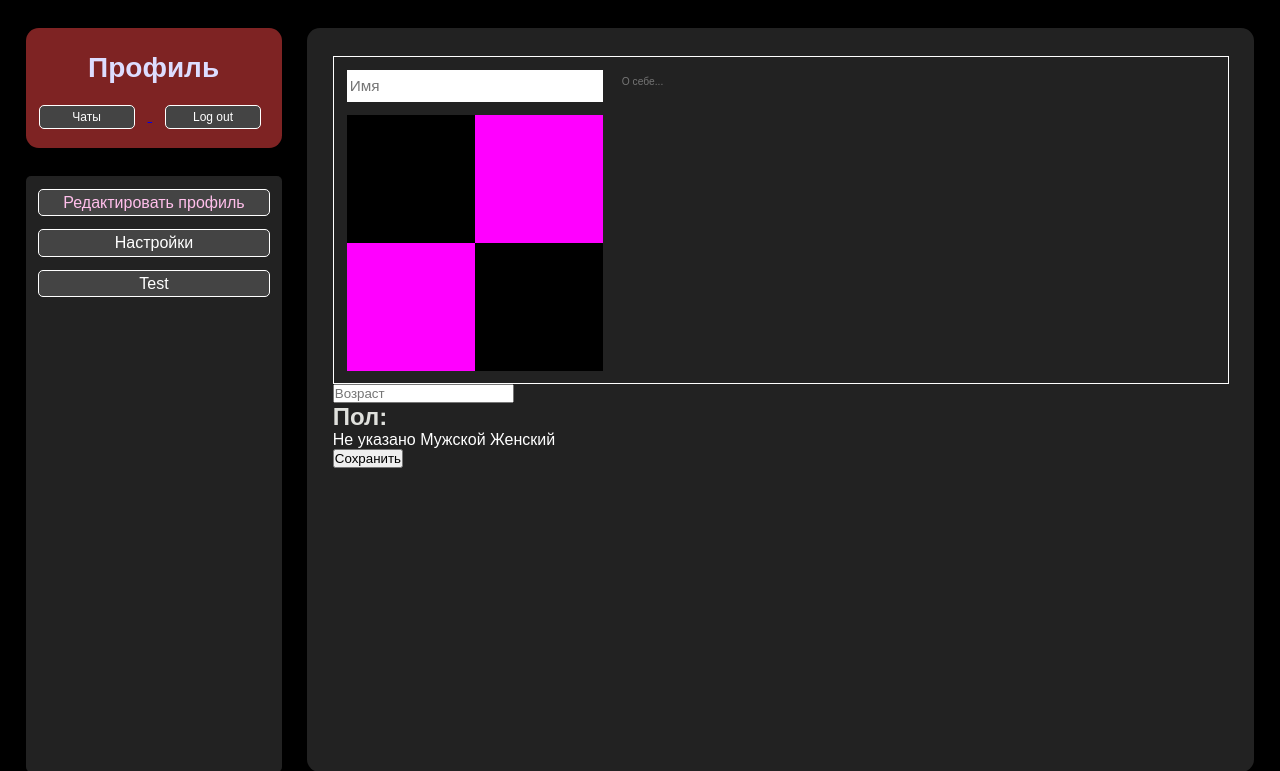
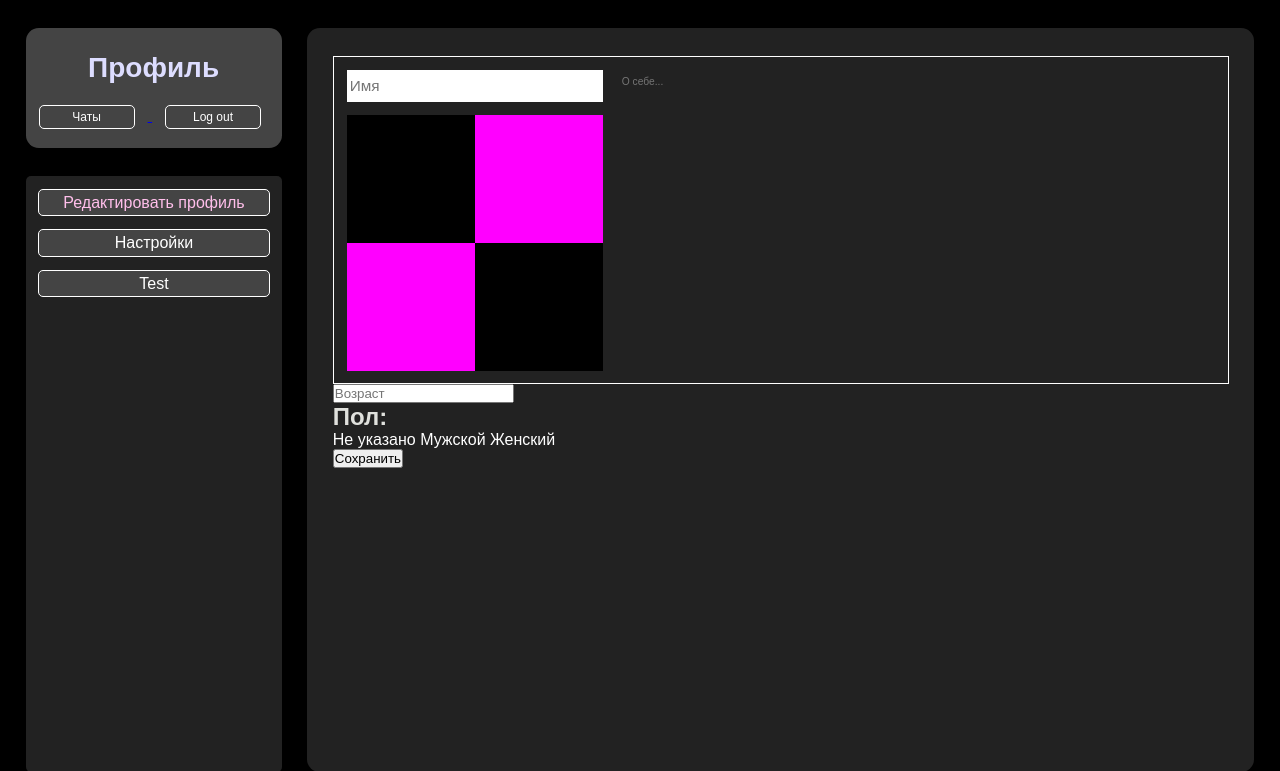
Before and after one commit to Nhrust/Project_TPP3, a Flask app: template templates/profile.html in a window 1280 px wide; the page is wider, and only the part inside the window is pictured. Shown: the top 771 px of that part. Run offline with Flask 3, Linux system fonts and the light colour scheme; the template is opened without the code that fills it, so the values that code supplies are empty.

Commit message:
Исправил красный бек профиля

```diff
--- a/static/css/profile.css
+++ b/static/css/profile.css
@@ -16,9 +16,9 @@ body {
     border: none;
     border-radius: 1vw;
    /* background: var(--bg-color-alt);
-    /*border-color: var(--button-color-hover);
+    /*border-color: var(--button-color-hover);*/
     /*color: var(--button-color-hover);*/
-    background: var(--button-bg-hover);
+    background: var(--button-bg);
 }
 
 .Headmenu h1 {
```
